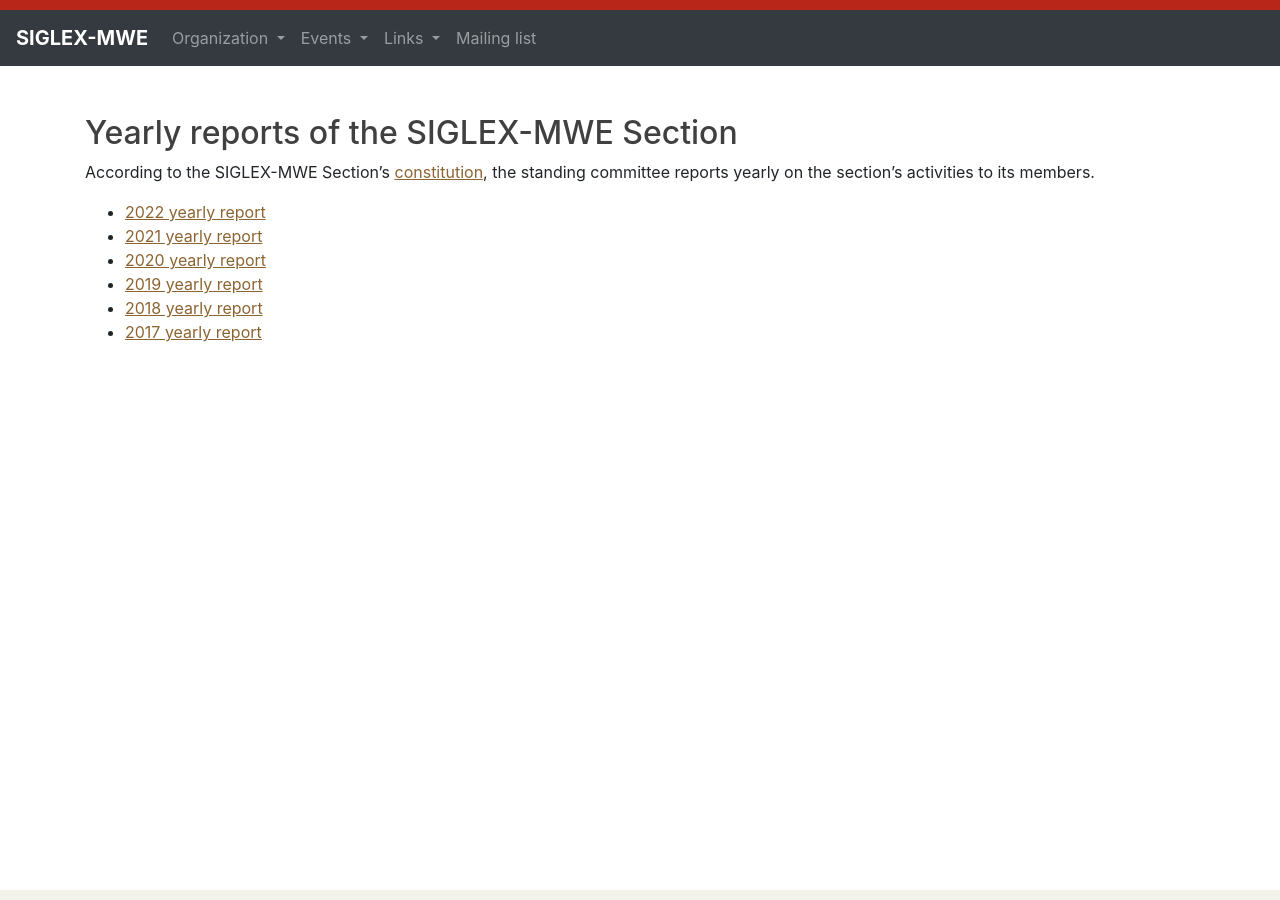
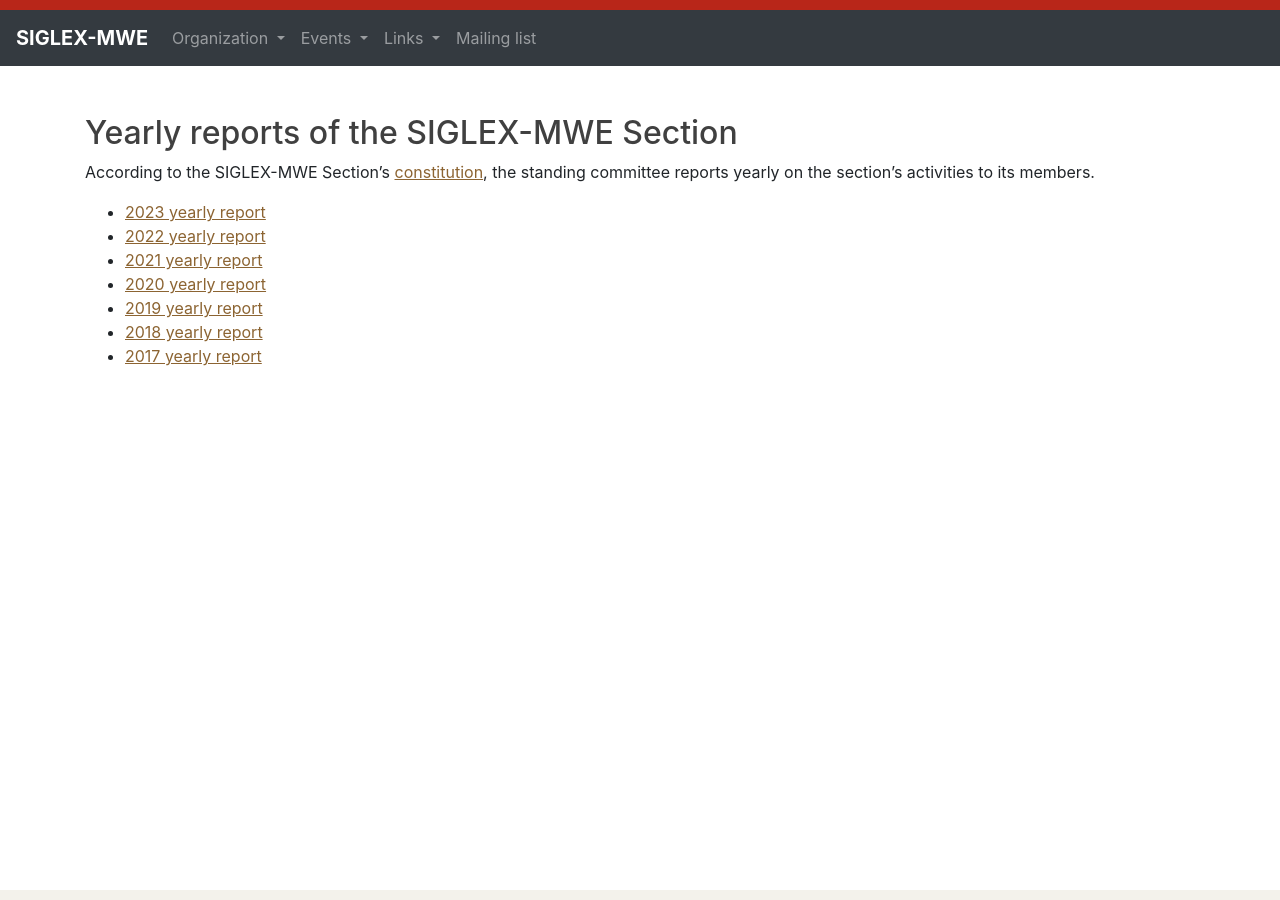
Before and after one commit to multiword/multiword.github.io, a Jekyll site: the page built from organization/yearlyreports.md, in a window 1280 px wide. Built offline with Jekyll 4.4.1, drawn with Linux system fonts in a browser that asks for light colours.

Commit message:
Added 2023 yearly report

```diff
--- a/organization/yearlyreports.md
+++ b/organization/yearlyreports.md
@@ -7,6 +7,7 @@ layout: default
 
 According to the SIGLEX-MWE Section's [constitution](constitution), the standing committee reports yearly on the section's activities to its members.
 
+  * [2023 yearly report](yearlyreports/2023-SIGLEX-MWE-yearly-report.pdf)
   * [2022 yearly report](yearlyreports/2022-SIGLEX-MWE-yearly-report.pdf)
   * [2021 yearly report](yearlyreports/2021-SIGLEX-MWE-yearly-report.pdf)
   * [2020 yearly report](yearlyreports/2020-SIGLEX-MWE-yearly-report.pdf)
```
Also changed, not shown: 1 other file.
